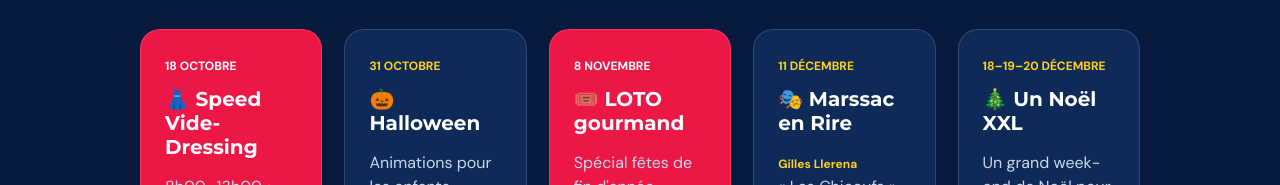
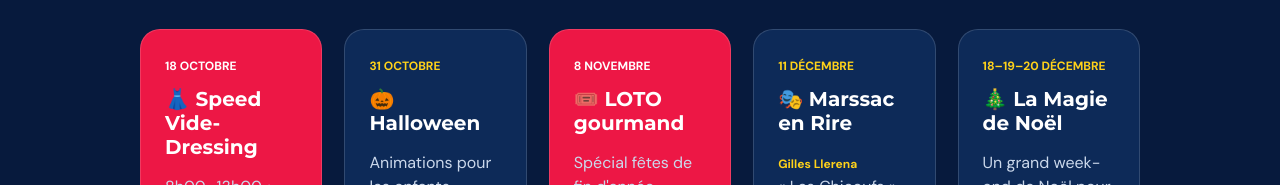
Before and after one commit to cfmarssac-source/comite-des-fetes-marssac, a plain HTML site: page index.html in a window 1280 px wide. Shown: the part 5302-5487 px from the top of the page. Drawn offline with Linux system fonts and the light colour scheme.

Commit message:
Update index.html

```diff
--- a/index.html
+++ b/index.html
@@ -175,7 +175,7 @@ Pour plus de renseignements, vous pouvez contacter <b>Christian Mallol</b>.
 <div class="event-card"><b>31 OCTOBRE</b><h3>🎃 Halloween</h3><p>Animations pour les enfants.</p></div>
 <div class="event-card hot"><b>8 NOVEMBRE</b><h3>🎟️ LOTO gourmand</h3><p>Spécial fêtes de fin d'année.</p></div>
 <div class="event-card"><b>11 DÉCEMBRE</b><h3>🎭 Marssac en Rire</h3><p><b>Gilles Llerena</b><br>« Les Chicoufs »<br>🕣 20h30 • Salle Culturelle</p></div>
-<div class="event-card"><b>18–19–20 DÉCEMBRE</b><h3>🎄 Un Noël XXL</h3><p>Un grand week-end de Noël pour petits et grands.</p></div>
+<div class="event-card"><b>18–19–20 DÉCEMBRE</b><h3>🎄 La Magie de Noël</h3><p>Un grand week-end de Noël pour petits et grands.</p></div>
 <div class="event-card hot"><b>19 DÉCEMBRE</b><h3>🤖 Évo le Robot & 🎅 Sur les traces du Père Noël</h3><p>17h00 • Cour de l'école primaire de MARSSAC</p></div>
 </div></div>
 </section>
```
